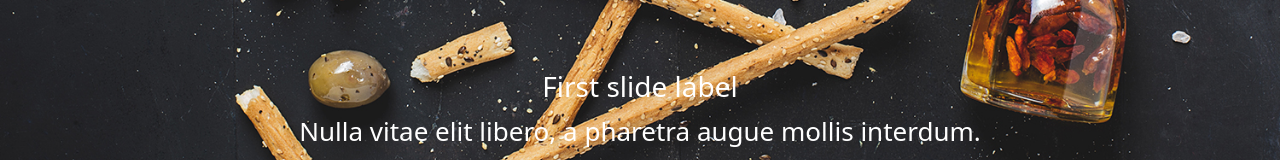
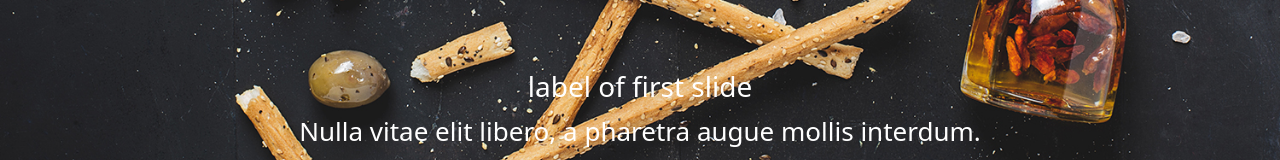
Before and after one commit to jfryassine/nutribit, a React (Create React App) app: page / in a window 1280 px wide. Both pictures are taken after a click on the button 604 px from the left and 772 px from the top of the page. Shown: the part 593-753 px from the top of the page. Built offline with nearby package versions, Linux system fonts and the light colour scheme.

Commit message:
no changes

```diff
--- a/src/Components/Cards/Cards.jsx
+++ b/src/Components/Cards/Cards.jsx
@@ -18,7 +18,7 @@ export const Cards = () => {
       alt="First slide"
     />
     <Carousel.Caption>
-      <h3 className='label_first'>First slide label</h3>
+      <h3 className='label_first'>label of first slide</h3>
       <p className='p_first'>Nulla vitae elit libero, a pharetra augue mollis interdum.</p>
     </Carousel.Caption>
   </Carousel.Item>
```
